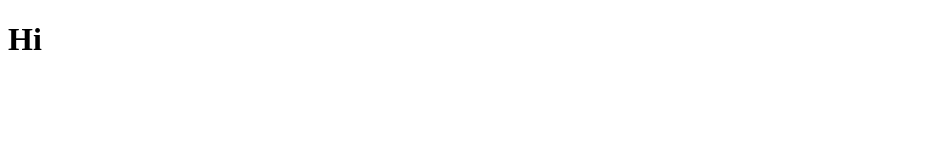
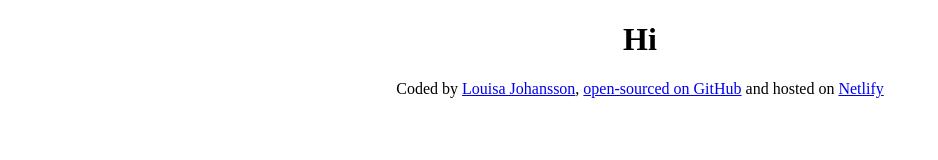
Before and after one commit to louisajohansson/ai-generator, a plain HTML site: page index.html in a window 1280 px wide. Shown: the whole page, without its empty margins (0-938 px from the left). Drawn offline with Linux system fonts and the light colour scheme.

Commit message:
Added personal links

```diff
--- a/index.html
+++ b/index.html
@@ -8,6 +8,10 @@
   </head>
   <body>
     <h1>Hi</h1>
+    <footer>
+      Coded by <a href="https://github.com/louisajohansson" target="_blank">Louisa Johansson</a>, <a href="https://github.com/louisajohansson/ai-generator" target="_blank">open-sourced on GitHub</a> and hosted
+      on <a href="https://67459090eefaf501c91ea477--ai-generator-shecodes-ai.netlify.app" target="_blank">Netlify</a>
+    </footer>
     <script src="src/index.js"></script>
   </body>
 </html>
--- a/src/style.css
+++ b/src/style.css
@@ -0,0 +1,3 @@
+body {
+    text-align: center;
+}
```
